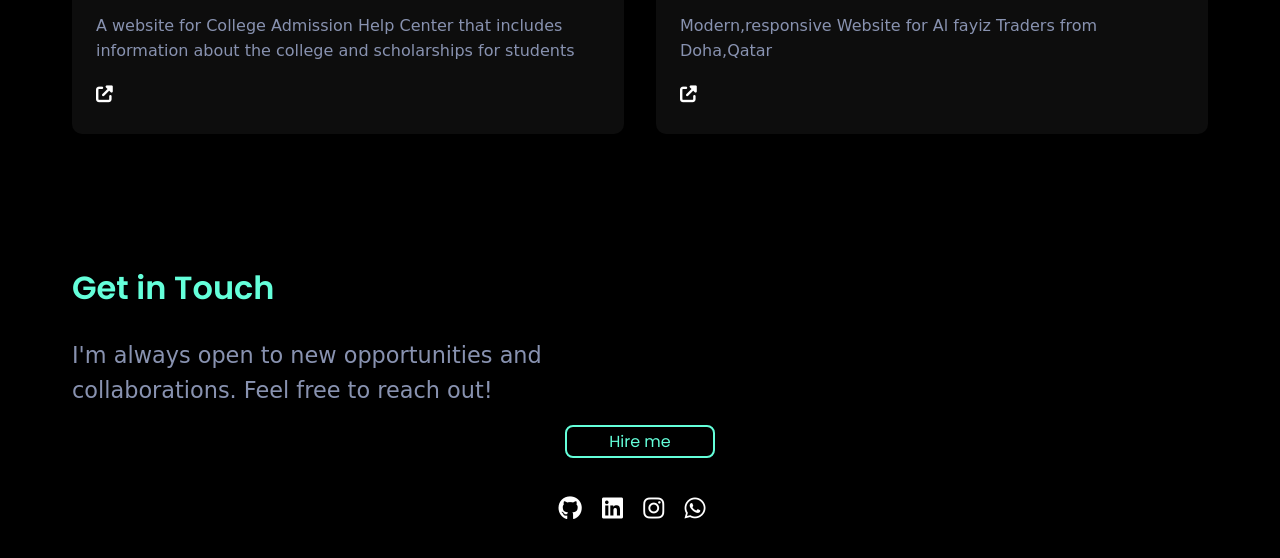
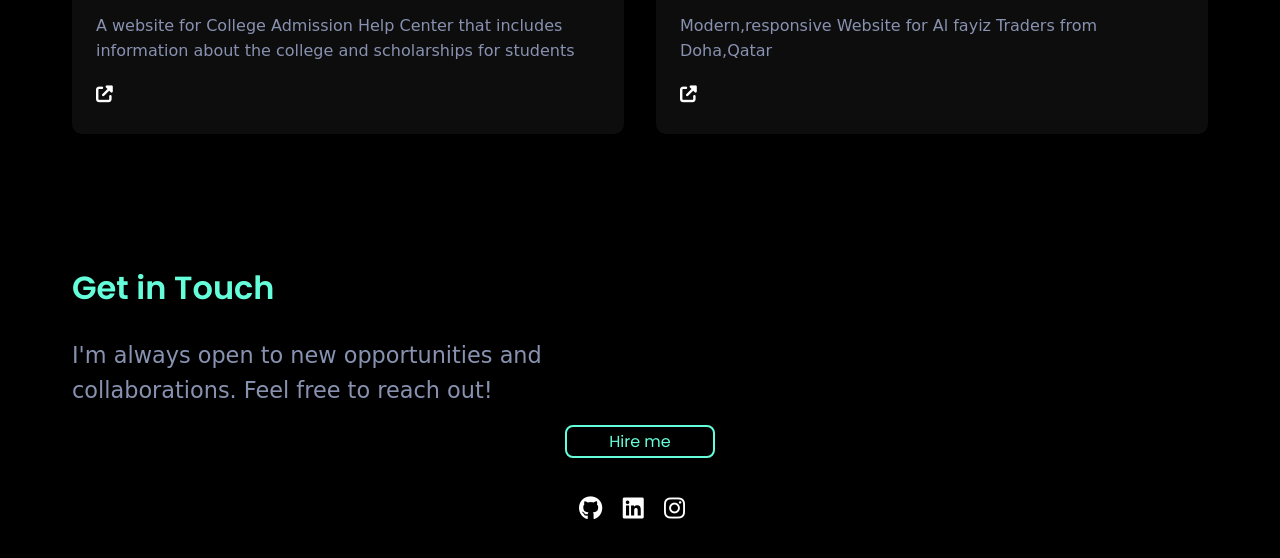
Before and after one commit to hubaibp/portnew, a plain HTML site: page index.html in a window 1280 px wide. Shown: the part 2072-2630 px from the top of the page. Drawn offline with Linux system fonts and the light colour scheme; a web font is replaced by a local one.

Commit message:
Update index.html

```diff
--- a/index.html
+++ b/index.html
@@ -189,7 +189,7 @@
                 <a href="https://www.linkedin.com/in/hubaibp/" target="_blank"><i class="fab fa-linkedin"></i></a>
 
                 <a href="https://www.instagram.com/hubaib_p?igsh=bGFsbnFqODZlYmZz" target="_blank"><i class="fab fa-instagram"></i></a>
-                <a href="https://wa.me/+918086700517" target="_blank"><i class="fab fa-whatsapp"></i></a></center>
+              <!--  <a href="https://wa.me/+918086700517" target="_blank"><i class="fab fa-whatsapp"></i></a> --> </center>
         </section>
     </main>
 
```
